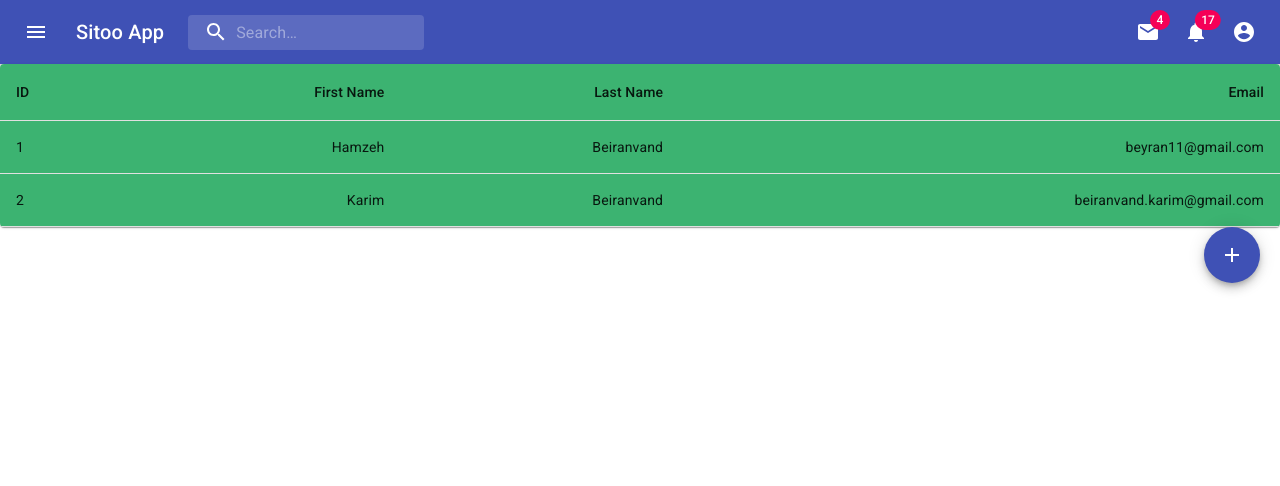
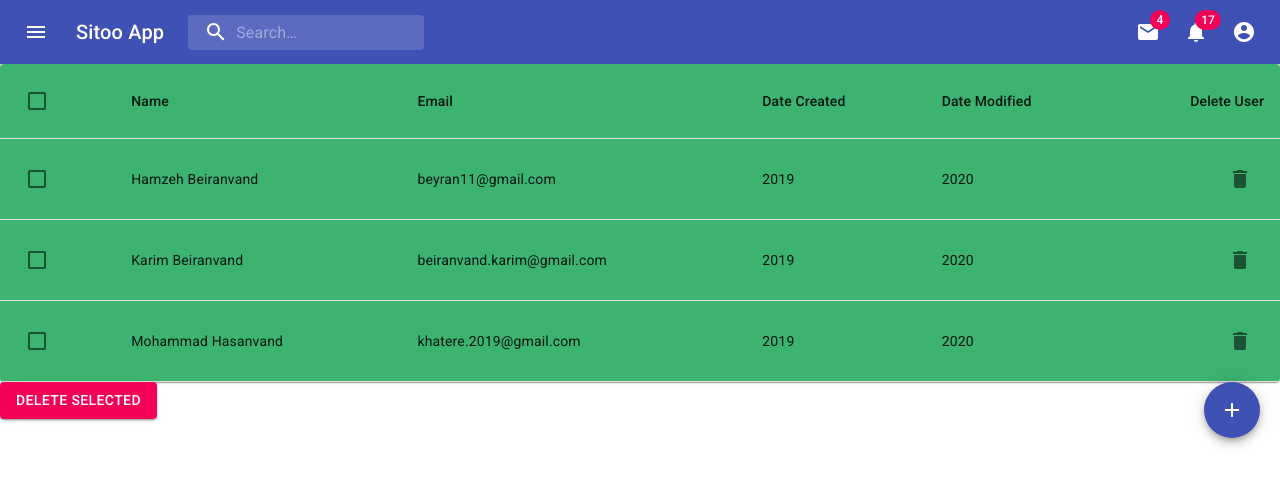
Before and after one commit to beyran11/sitoo-react-app, a React (Create React App) app: page / in a window 1280 px wide. Shown: the top 486 px of the page. Built offline with nearby package versions, Linux system fonts and the light colour scheme.

Commit message:
checkbox is implemented for deleting items

```diff
--- a/src/App.js
+++ b/src/App.js
@@ -2,17 +2,20 @@ import React, {Component} from 'react';
 import SimpleTable from "./SimpleTable";
 import FormDialog from "./FormDialog";
 import PrimarySearchAppBar from "./PrimarySearchAppBar"
+import Checkboxes from "./Checkboxes";
+import Button from "@material-ui/core/Button";
 
 class App extends Component {
   state = {
     todos: [
-      {id: 1, firstname: 'Hamzeh',lastname: 'Beiranvand',email: 'beyran11@gmail.com'},
-      {id: 2, firstname: 'Karim',lastname: 'Beiranvand',email: 'beiranvand.karim@gmail.com'}
+      {id: 1, firstname: 'Hamzeh',lastname: 'Beiranvand',email: 'beyran11@gmail.com',created: 2019, modified: 2020},
+      {id: 2, firstname: 'Karim',lastname: 'Beiranvand',email: 'beiranvand.karim@gmail.com',created: 2019, modified: 2020},
+      {id: 3, firstname: 'Mohammad',lastname: 'Hasanvand',email: 'khatere.2019@gmail.com',created: 2019, modified: 2020}
     ]
   }
 
   deleteTodo = (id) => {
-    //console.log(id);
+    console.log(id);
     const todos = this.state.todos.filter(todo => {
       return todo.id !== id
     });
@@ -37,6 +40,16 @@ class App extends Component {
           <SimpleTable todos={this.state.todos} deleteTodo={this.deleteTodo} />
 
           <FormDialog addTodo={this.addTodo} />
+          <Button onClick={() => {
+            console.log(this.state.todos)
+            const todos = this.state.todos.filter(todo => {
+              return todo.checked !== true
+            });
+            this.setState({
+              todos
+            })
+
+          }} variant="contained" color="secondary"> Delete Selected </Button>
 
         </div>
     );
--- /dev/null
+++ b/src/Checkboxes.js
@@ -0,0 +1,43 @@
+import React from 'react';
+import Checkbox from '@material-ui/core/Checkbox';
+
+export default function Checkboxes() {
+    const [checked, setChecked] = React.useState(true);
+
+    const handleChange = (event) => {
+        setChecked(event.target.checked);
+    };
+
+    return (
+        <div>
+            <Checkbox
+                checked={checked}
+                onChange={handleChange}
+                inputProps={{ 'aria-label': 'primary checkbox' }}
+            />
+            <Checkbox
+                defaultChecked
+                color="primary"
+                inputProps={{ 'aria-label': 'secondary checkbox' }}
+            />
+            <Checkbox inputProps={{ 'aria-label': 'uncontrolled-checkbox' }} />
+            <Checkbox disabled inputProps={{ 'aria-label': 'disabled checkbox' }} />
+            <Checkbox disabled checked inputProps={{ 'aria-label': 'disabled checked checkbox' }} />
+            <Checkbox
+                defaultChecked
+                indeterminate
+                inputProps={{ 'aria-label': 'indeterminate checkbox' }}
+            />
+            <Checkbox
+                defaultChecked
+                color="default"
+                inputProps={{ 'aria-label': 'checkbox with default color' }}
+            />
+            <Checkbox
+                defaultChecked
+                size="small"
+                inputProps={{ 'aria-label': 'checkbox with small size' }}
+            />
+        </div>
+    );
+}
--- a/src/SimpleTable.js
+++ b/src/SimpleTable.js
@@ -7,6 +7,12 @@ import TableContainer from '@material-ui/core/TableContainer';
 import TableHead from '@material-ui/core/TableHead';
 import TableRow from '@material-ui/core/TableRow';
 import Paper from '@material-ui/core/Paper';
+import Checkbox from '@material-ui/core/Checkbox';
+import DeleteIcon from '@material-ui/icons/Delete';
+import IconButton from '@material-ui/core/IconButton';
+import Tooltip from '@material-ui/core/Tooltip';
+import {colors} from "@material-ui/core";
+
 
 const useStyles = makeStyles({
     table: {
@@ -17,16 +23,34 @@ const useStyles = makeStyles({
 
 
 const SimpleTable = ({todos, deleteTodo}) => {
-    const todolist = todos.length ? (
+
+     const todolist = todos.length ? (
         todos.map( todo => {
+            // add an index for checked boxes
+            todo.checked = false;
+
             return (
-                <TableRow onClick={() => {deleteTodo(todo.id)}} key={todo.id}>
+                <TableRow  key={todo.id}>
                     <TableCell component="th" scope="row">
-                        {todo.id}
+                        <Checkbox onChange={() =>{
+                            console.log(todo.id) ;
+                            todo.checked = true ;
+                        }}
+                            color="primary"
+                            inputProps={{ 'aria-label': 'secondary checkbox' }}
+                        />
                     </TableCell>
-                    <TableCell align="right">{todo.firstname}</TableCell>
-                    <TableCell className="col3" align="right">{todo.lastname}</TableCell>
-                    <TableCell align="right">{todo.email}</TableCell>
+                    <TableCell align="left">{todo.firstname} {todo.lastname}</TableCell>
+                    <TableCell className="col3" align="left">{todo.email}</TableCell>
+                    <TableCell align="left">{todo.created}</TableCell>
+                    <TableCell align="left">{todo.modified}</TableCell>
+                    <TableCell align="right">
+                        <Tooltip onClick={() => {deleteTodo(todo.id)}} title="Delete">
+                            <IconButton aria-label="delete">
+                                <DeleteIcon />
+                            </IconButton>
+                        </Tooltip>
+                    </TableCell>
                 </TableRow>
             )
         })
@@ -40,10 +64,17 @@ const SimpleTable = ({todos, deleteTodo}) => {
             <Table className={classes.table} aria-label="simple table">
                 <TableHead className="mytable" >
                     <TableRow>
-                        <TableCell>ID</TableCell>
-                        <TableCell align="right">First Name</TableCell>
-                        <TableCell align="right">Last Name</TableCell>
-                        <TableCell align="right">Email</TableCell>
+                        <TableCell>
+                            <Checkbox
+                                color="primary"
+                                inputProps={{ 'aria-label': 'secondary checkbox' }}
+                            />
+                        </TableCell>
+                        <TableCell align="left">Name</TableCell>
+                        <TableCell align="left">Email</TableCell>
+                        <TableCell align="left">Date Created</TableCell>
+                        <TableCell align="left">Date Modified</TableCell>
+                        <TableCell align="right">Delete User</TableCell>
                     </TableRow>
                 </TableHead>
                 <TableBody>
```
